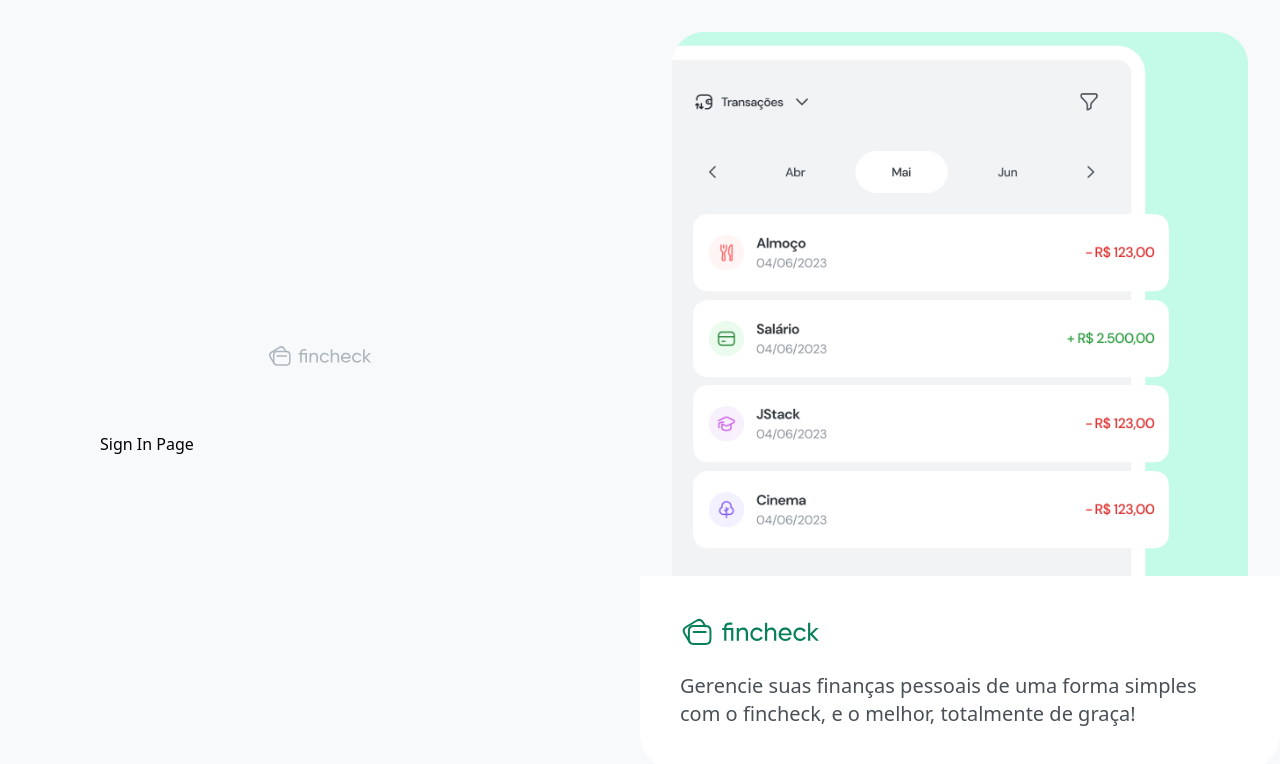
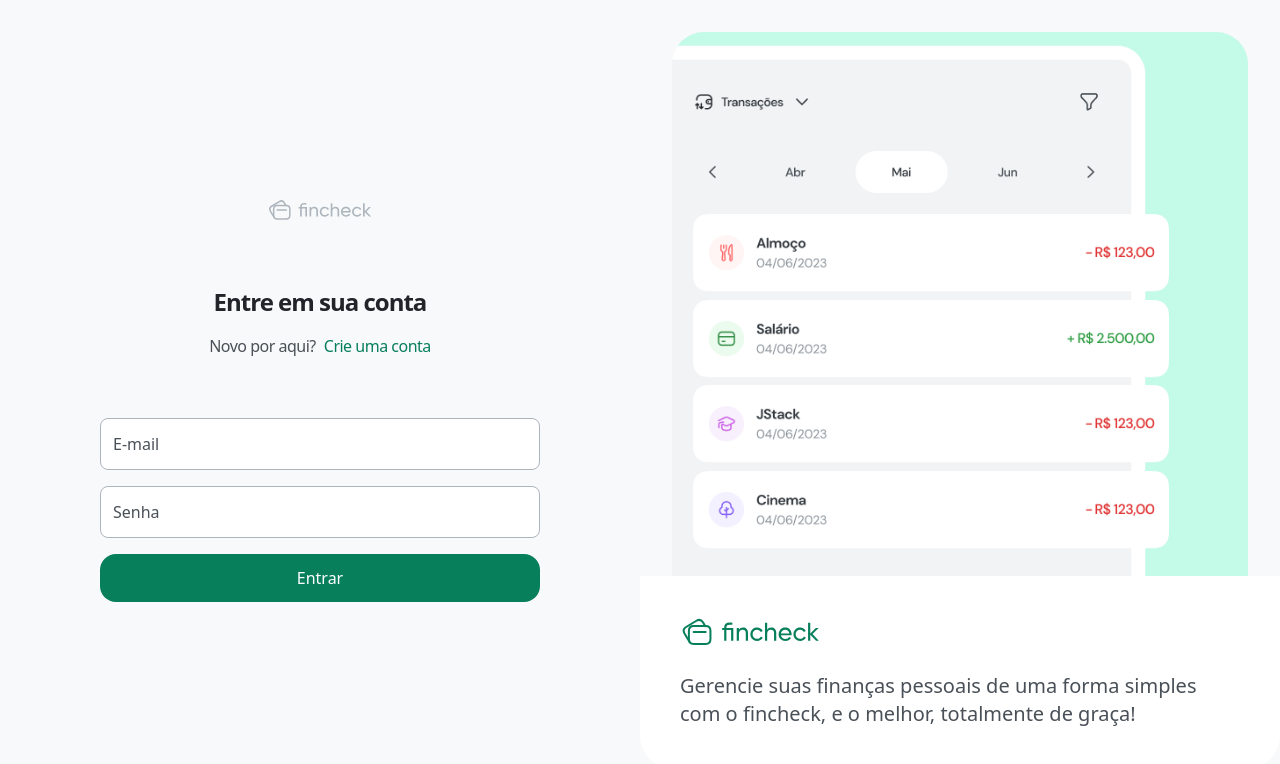
Before and after one commit to matheus-germano/fincheck, a React (Vite) app in the folder frontend/: page /sign-in in a window 1280 px wide. Shown: the top 764 px of the page. Built offline with nearby package versions, Linux system fonts and the light colour scheme.

Commit message:
:lipstick: feat: sign in and sign up pages

```diff
--- a/frontend/src/view/pages/SignIn/index.tsx
+++ b/frontend/src/view/pages/SignIn/index.tsx
@@ -1,5 +1,46 @@
+import { Link } from "react-router-dom";
+
+import { Input } from "../../components/Input";
+import { Button } from "../../components/Button";
+
 export function SignIn() {
   return (
-    <h1>Sign In Page</h1>
+    <>
+      <header className="flex flex-col items-center gap-4 text-center">
+        <h1 className="text-2xl font-bold text-gray-900 tracking-[-1px]">
+          Entre em sua conta
+        </h1>
+        <p className="space-x-2">
+          <span className="text-gray-700 tracking-[-0.5px]">
+            Novo por aqui?
+          </span>
+          <Link
+            to="/sign-up"
+            className="text-teal-900 font-medium tracking-[-0.5px]"
+          >
+            Crie uma conta
+          </Link>
+        </p>
+      </header>
+
+      <form className="mt-[60px] flex flex-col gap-4">
+        <Input
+          name="email"
+          type="email"
+          placeholder="E-mail"
+        />
+        <Input
+          name="password"
+          type="password"
+          placeholder="Senha"
+        />
+        <Button
+          type="submit"
+          className="mt-2"
+        >
+          Entrar
+        </Button>
+      </form>
+    </>
   )
 }
--- a/frontend/src/view/pages/SignUp/index.tsx
+++ b/frontend/src/view/pages/SignUp/index.tsx
@@ -1,5 +1,50 @@
+import { Link } from "react-router-dom";
+import { Button } from "../../components/Button";
+import { Input } from "../../components/Input";
+
 export function SignUp() {
   return (
-    <h1>Sign Up Page</h1>
+    <>
+      <header className="flex flex-col items-center gap-4 text-center">
+        <h1 className="text-2xl font-bold text-gray-900 tracking-[-1px]">
+          Crie sua conta
+        </h1>
+        <p className="space-x-2">
+          <span className="text-gray-700 tracking-[-0.5px]">
+            Já possui uma conta?
+          </span>
+          <Link
+            to="/sign-in"
+            className="text-teal-900 font-medium tracking-[-0.5px]"
+          >
+            Faça login
+          </Link>
+        </p>
+      </header>
+
+      <form className="mt-[60px] flex flex-col gap-4">
+        <Input
+          name="name"
+          type="text"
+          placeholder="Nome"
+        />
+        <Input
+          name="email"
+          type="email"
+          placeholder="E-mail"
+        />
+        <Input
+          name="password"
+          type="password"
+          placeholder="Senha"
+        />
+        <Button
+          type="submit"
+          className="mt-2"
+        >
+          Criar conta
+        </Button>
+      </form>
+    </>
   )
 }
```
